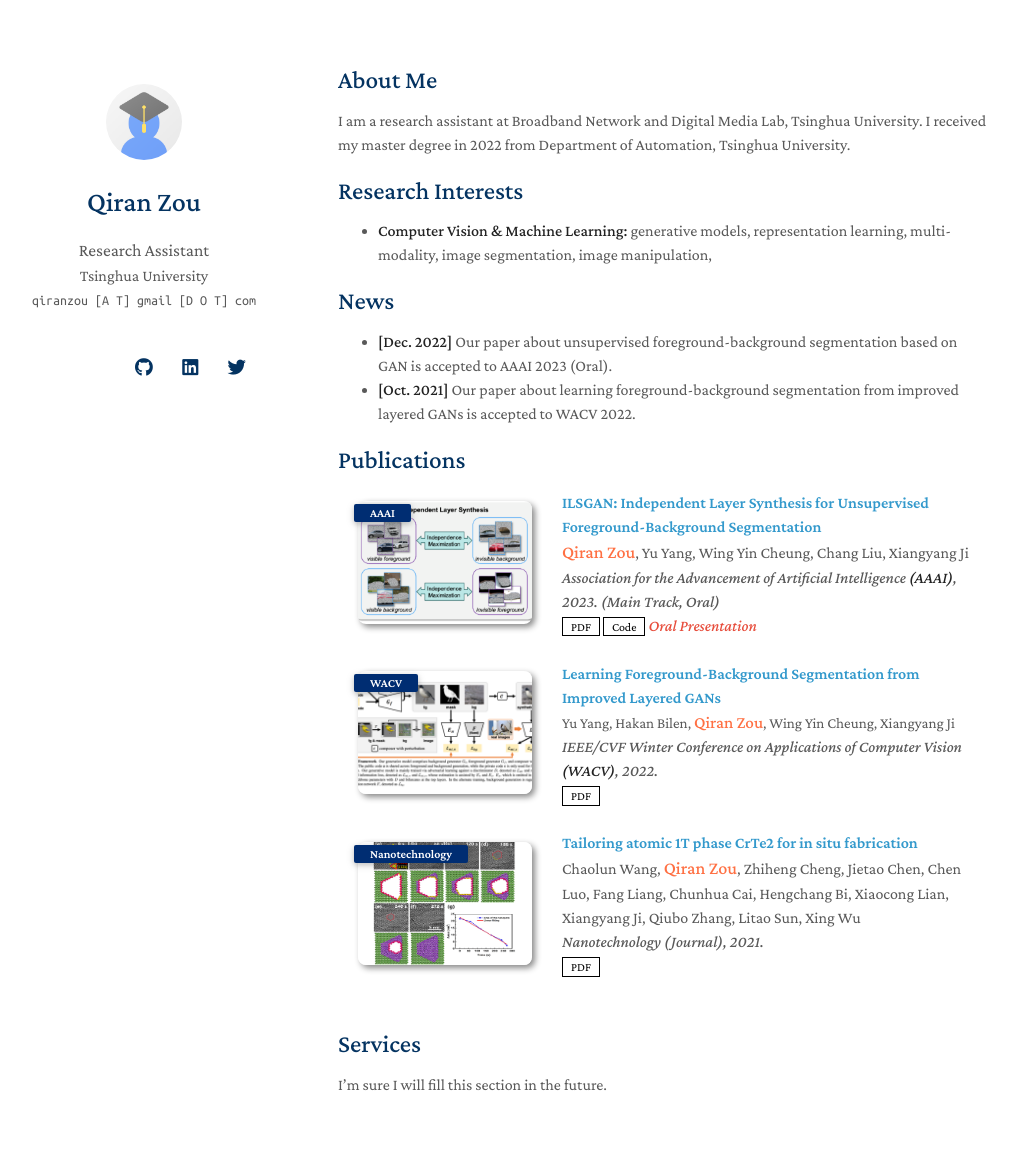
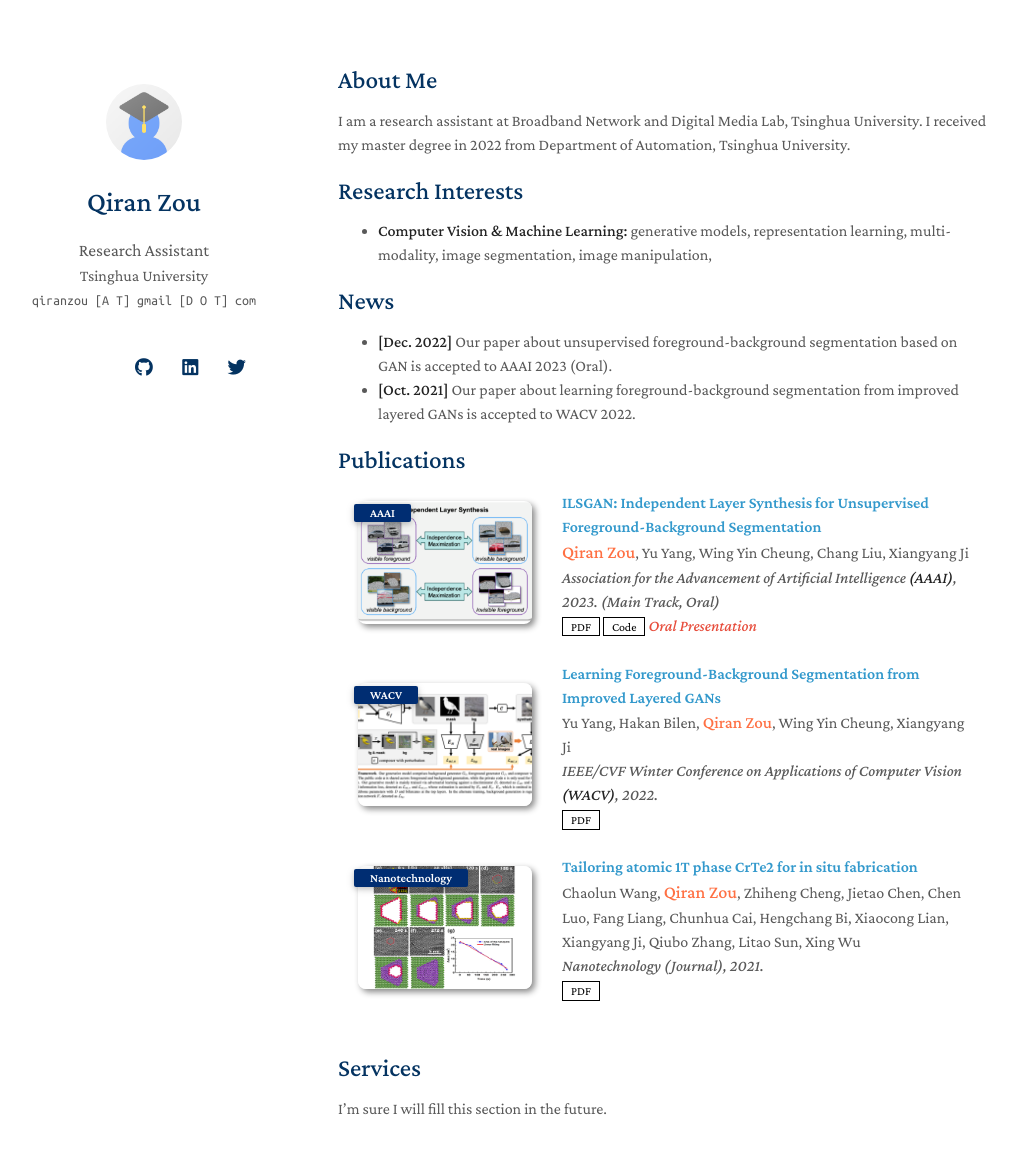
Before and after one commit to qrzou/qrzou.github.io, a Jekyll site: the page built from index.md, in a window 1280 px wide and 1215 px high. Shown: the top 1154 px of the window, without its empty margins (132-1148 px from the left). Built offline with Jekyll 4.4.1, drawn with Linux system fonts in a browser that asks for light colours; nearby versions of some CDN libraries; a style sheet for code colours, icons or effects is not loaded; our own code applies the rules of GitHub Pages for plain Markdown files.

Commit message:
Update publications.md

```diff
--- a/_includes/publications.md
+++ b/_includes/publications.md
@@ -35,7 +35,7 @@
   </div>
   <div class="col-sm-9" style="position: relative;padding-right: 15px;padding-left: 20px;">
     <div class="title"><a href="https://arxiv.org/pdf/2104.00483.pdf">Learning Foreground-Background Segmentation from Improved Layered GANs</a></div>
-    <div class="author" style="font-size:15px">Yu Yang, Hakan Bilen, <strong style="color:#ff7043; font-size:17px">Qiran Zou</strong>, Wing Yin Cheung, Xiangyang Ji</div>
+    <div class="author" style="font-size:16px">Yu Yang, Hakan Bilen, <strong style="color:#ff7043; font-size:17px">Qiran Zou</strong>, Wing Yin Cheung, Xiangyang Ji</div>
     <div class="periodical"><em>IEEE/CVF Winter Conference on Applications of Computer Vision <strong>(WACV)</strong>, 2022. </em></div>
     <div class="links">
       <a href="https://arxiv.org/pdf/2104.00483.pdf" class="btn btn-sm z-depth-0" role="button" target="_blank" style="font-size:12px;">PDF</a>
```
